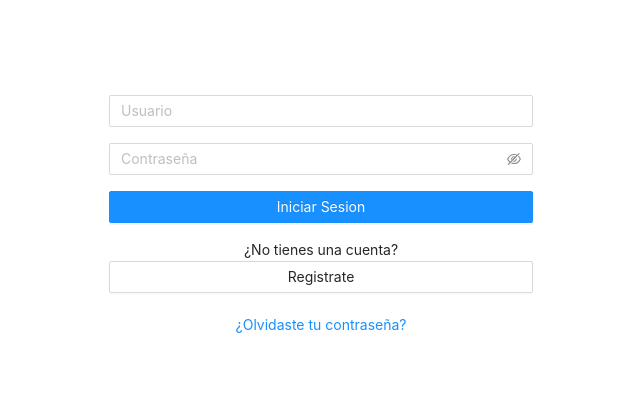
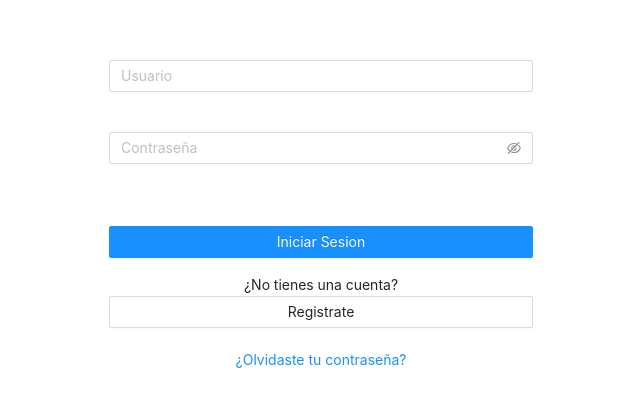
Before and after one commit to mcurbelo/proyecto-2022-frontend, a React (Create React App) app: page /signin in a window 1280 px wide. Shown: the part 182-588 px from the top of the page, without its empty margins (319-959 px from the left). Built offline with nearby package versions, Linux system fonts and the light colour scheme.

Commit message:
Iniciar sesion & cache token

```diff
--- a/package.json
+++ b/package.json
@@ -18,6 +18,7 @@
     "react-router": "^6.4.1",
     "react-router-dom": "^6.4.1",
     "react-scripts": "5.0.1",
+    "shopit-shared": "1.0.0",
     "typescript": "^4.8.3",
     "web-vitals": "^2.1.4"
   },
--- a/src/components/SignInForm.tsx
+++ b/src/components/SignInForm.tsx
@@ -1,12 +1,14 @@
-import { Button, Form, Input } from "antd"
-import { useState } from "react";
+import { Button, Form, Input, Result } from "antd"
+import FormItem from "antd/es/form/FormItem";
+import React, { useState } from "react";
 import { createUseStyles } from "react-jss"
-
+import { UserService } from "shopit-shared"
 type SignInFormProps = {}
 
 type SignInFormData = {
   username: string;
   password: string;
+  error: boolean
 }
 
 const useStyles = createUseStyles({
@@ -20,22 +22,52 @@ const useStyles = createUseStyles({
 });
 const SignInForm: React.FC<SignInFormProps> = (props) => {
   const styles = useStyles();
-  const [state, setState] = useState({ username: "", password: "" } as SignInFormData)
+  const [state, setState] = useState({ username: "", password: "", error: false } as SignInFormData)
+
   return (
-    <Form className={styles.form}>
-      <Input placeholder="Usuario" style={{ marginBottom: 16 }} onChange={(event) => {
+    <Form className={styles.form} onFinish={async (_) => {
+      UserService.iniciarSesion(state.username, state.password)
+      .then((result) => {
+        if(result?.token) {
+          localStorage.setItem("token", result.token)
+        } else {
+          setState({
+            ...state,
+            error: true
+          })
+        }
+      })
+    }}>
+      <Form.Item
+        name="usuario"
+        rules={[{
+          required: true,
+          type: "email",
+          message: "El nombre de usuario debe ser un email válido"
+        }]}>
+        <Input
+          placeholder="Usuario"
+          style={{ marginBottom: 16 }}
+          onChange={(event) => {
             setState({
               ...state,
               username: event.target.value
             })
           }} />
+      </Form.Item>
+      <FormItem
+        name="password"
+        rules={[{
+          required: true,
+          message: "Ingrese su contraseña"
+        }]}>
+
         <Input.Password placeholder="Contraseña" style={{ marginBottom: 16 }} onChange={(event) => {
           setState({ ...state, password: event.target.value })
         }} />
-      <Button type="primary" onClick={(event) => {
-        event.preventDefault();
-        alert(JSON.stringify(state));
-      }}>Iniciar Sesion</Button>
+      </FormItem>
+      <label style={{marginLeft: "auto", marginRight:"auto", visibility: state.error ? "visible" : "hidden"}}>Error!</label>
+      <Button htmlType="submit" type="primary">Iniciar Sesion</Button>
       <label style={{ marginLeft: "auto", marginRight: "auto", marginTop: 16 }}>¿No tienes una cuenta?</label>
       <Button type="ghost">Registrate</Button>
       <Button type="link" style={{ marginTop: 16 }}>¿Olvidaste tu contraseña?</Button>
```
Also changed, not shown: 1 other file (tests, documents, lock files or other folders). Lines whose indentation alone changed are shown as unchanged.
